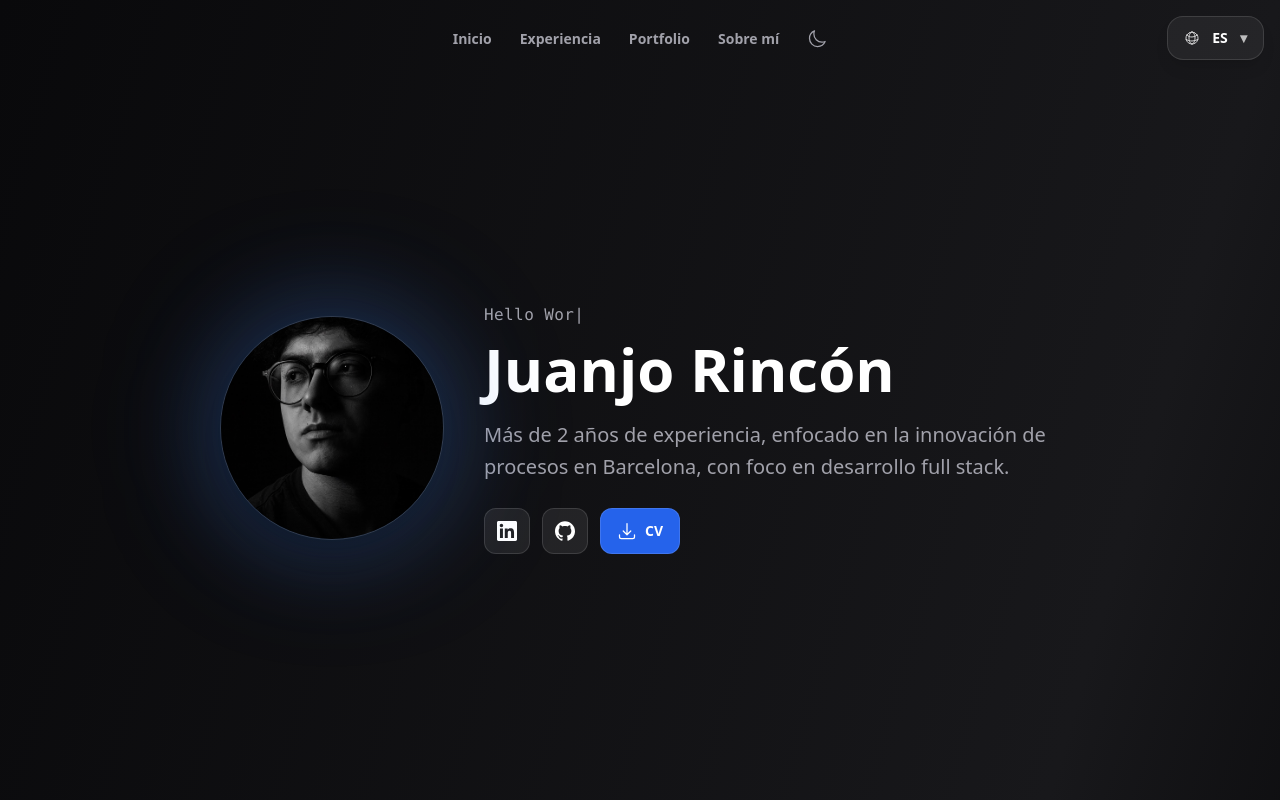
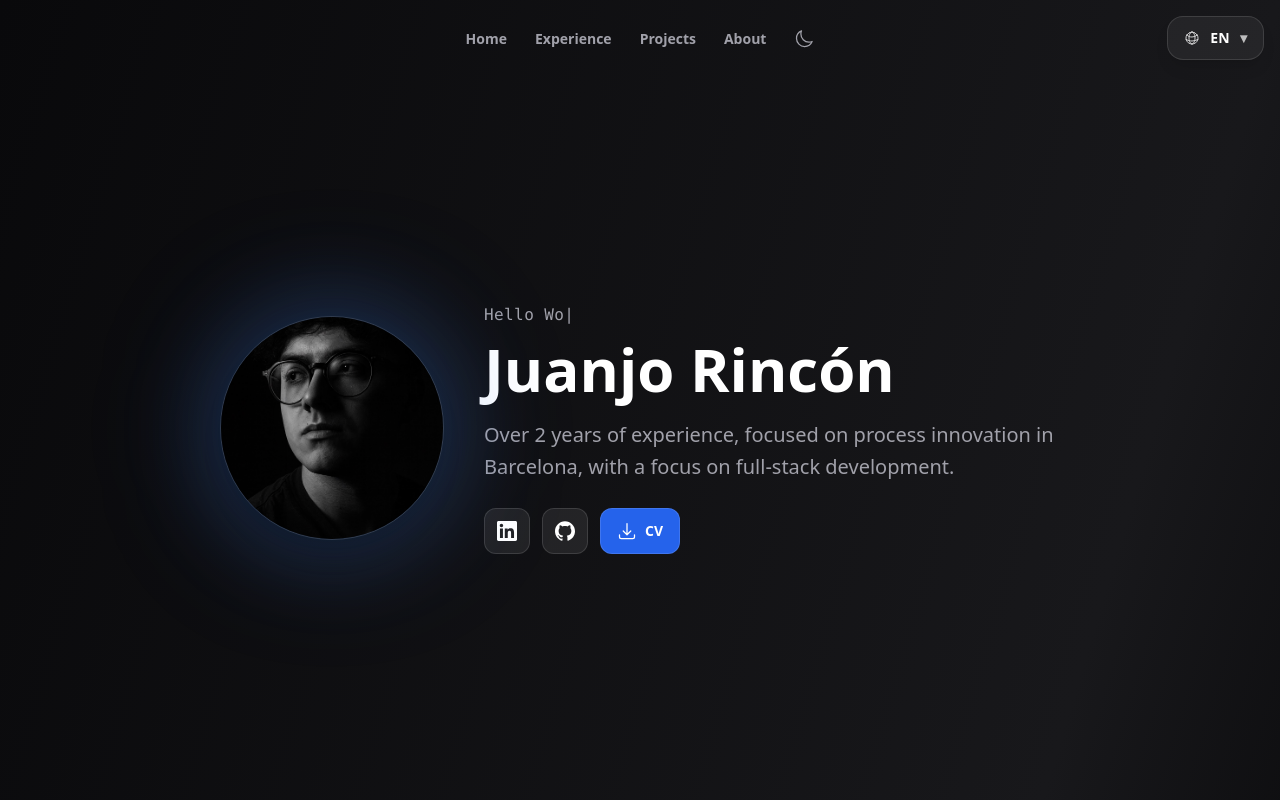
Before and after one commit to Juanjorbo/portfolio, a React (Vite) app: page / in a window 1280 px wide. Shown: the top 800 px of the page. Built offline with nearby package versions, Linux system fonts and the light colour scheme.

Commit message:
feat: app starts in English by default

```diff
--- a/src/App.jsx
+++ b/src/App.jsx
@@ -17,7 +17,7 @@ function applyTheme(theme) {
 }
 
 export default function App() {
-  const [lang, setLang] = useState("es");
+  const [lang, setLang] = useState("en");
   const t = texts[lang];
 
   const [theme, setTheme] = useState(() => {
```
